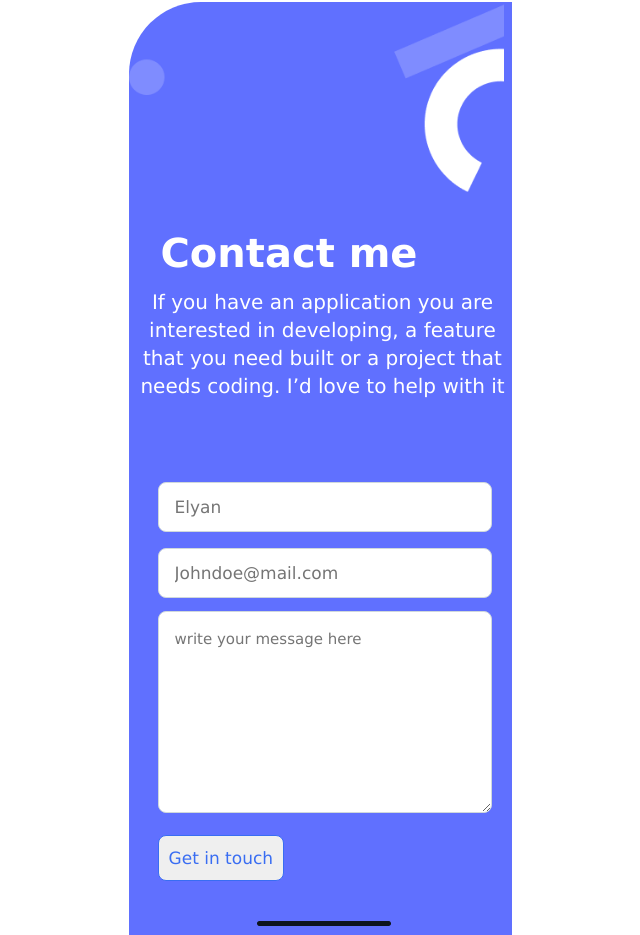
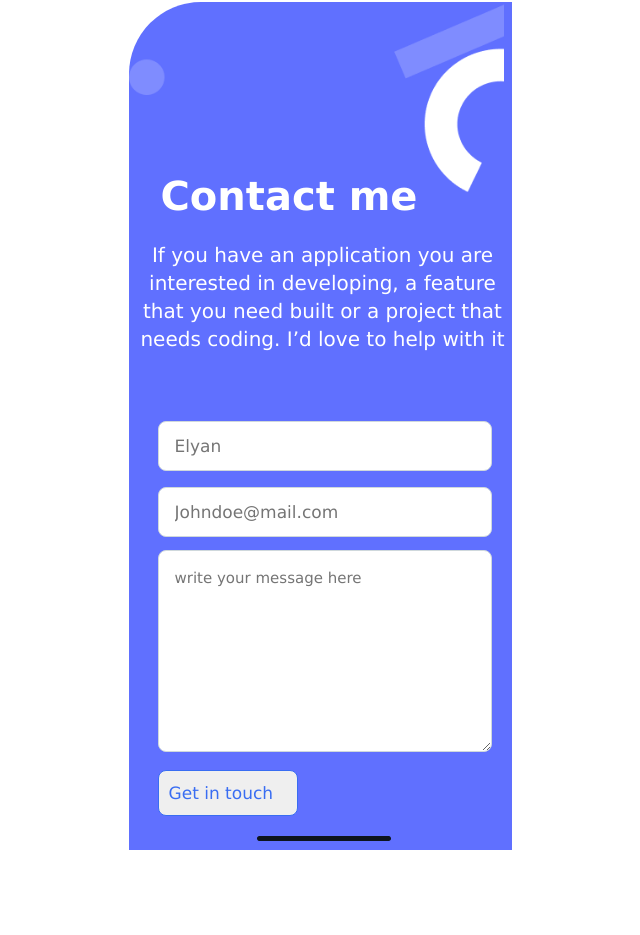
Before and after one commit to Geoelycom/M-portfolio, a website: page index.html in a window 1280 px wide. Shown: the part 4078-5013 px from the top of the page, without its empty margins (324-964 px from the left). After the commit the page ends 4928 px from the top, so only its background shows below. Drawn offline with Linux system fonts and the light colour scheme.

Commit message:
Made changes to html file to use proper semantic tag

```diff
--- a/index.html
+++ b/index.html
@@ -179,20 +179,10 @@
 				needs coding. I’d love to help with it </p>
 			<form action="https://formspree.io/f/myyljgwb" method="POST">
 				<fieldset>
-					<ul>
-						<li>
 								<input type="text" name="name" placeholder="Elyan" maxlength="30" required>
-						</li>
-						<li>
 								<input type="email" name="email" placeholder="Johndoe@mail.com" required>
-						</li>
-						<li>
-								<textarea name="message" placeholder="write your message here" maxlength="500"></textarea>
-						</li>
-						<li class="form-button">
+								<textarea name="message" placeholder="write your message here" maxlength="500" required></textarea>
 							<button type="submit">Get in touch</button>
-						</li>
-					</ul>
 				</fieldset>
 			</form>
 			<div class="bottom-line">
--- a/styles/style.css
+++ b/styles/style.css
@@ -276,6 +276,7 @@ button {
   font-family: 'Poppins', Verdana, Geneva, Tahoma, sans-serif;
   font-size: 17px;
   line-height: 24px;
+  width: 140px;
 }
 
 .contact-form h2 {
@@ -290,7 +291,7 @@ button {
   font-weight: 700;
   font-family: 'Poppins', Verdana, Geneva, Tahoma, sans-serif;
   color: #fff;
-  margin-top: 225px;
+  margin-top: 168px;
 }
 
 .contact-form p {
@@ -302,7 +303,7 @@ button {
   font-size: 20px;
   line-height: 28px;
   text-align: center;
-  bottom: 55px;
+  bottom: 45px;
   position: relative;
   color: #fff;
 }
@@ -339,8 +340,8 @@ fieldset {
   justify-content: center;
   text-align: center;
   flex-direction: column;
+  border: none;
   margin-left: 9px;
-  border: none;
 }
 
 input {
```
